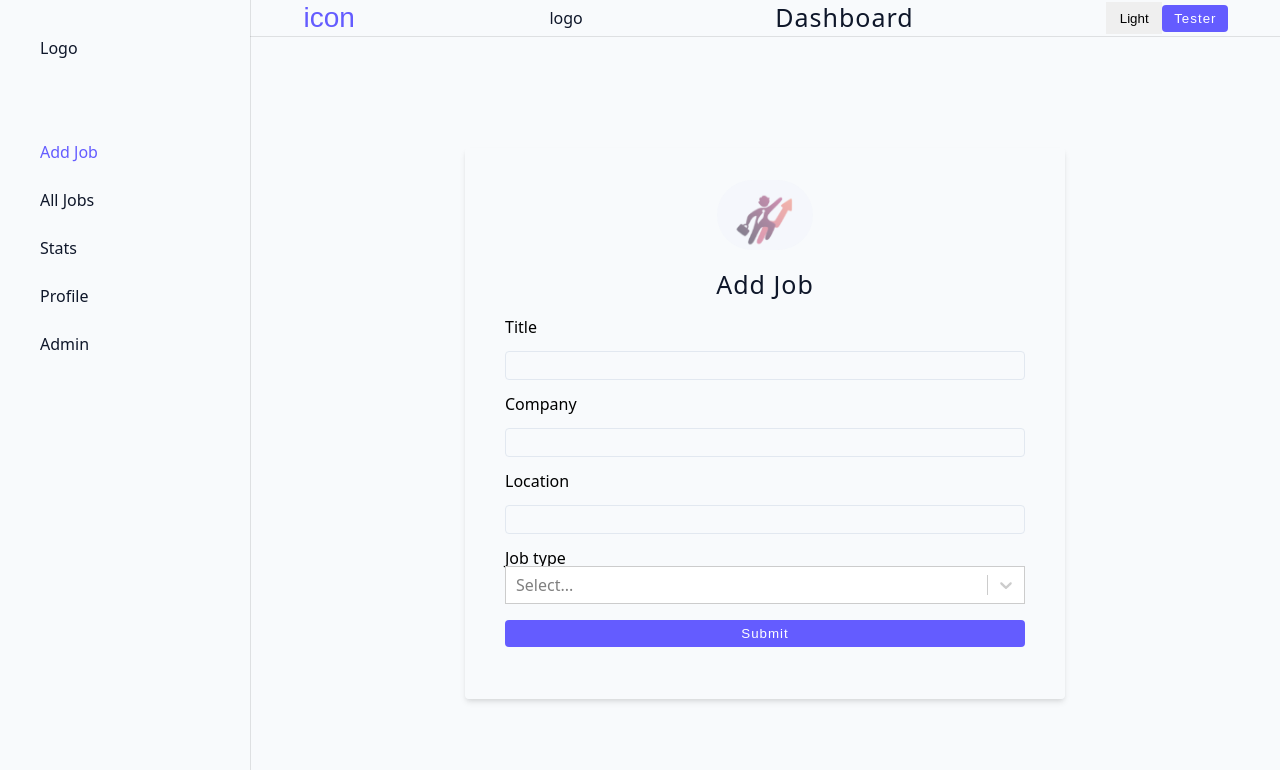
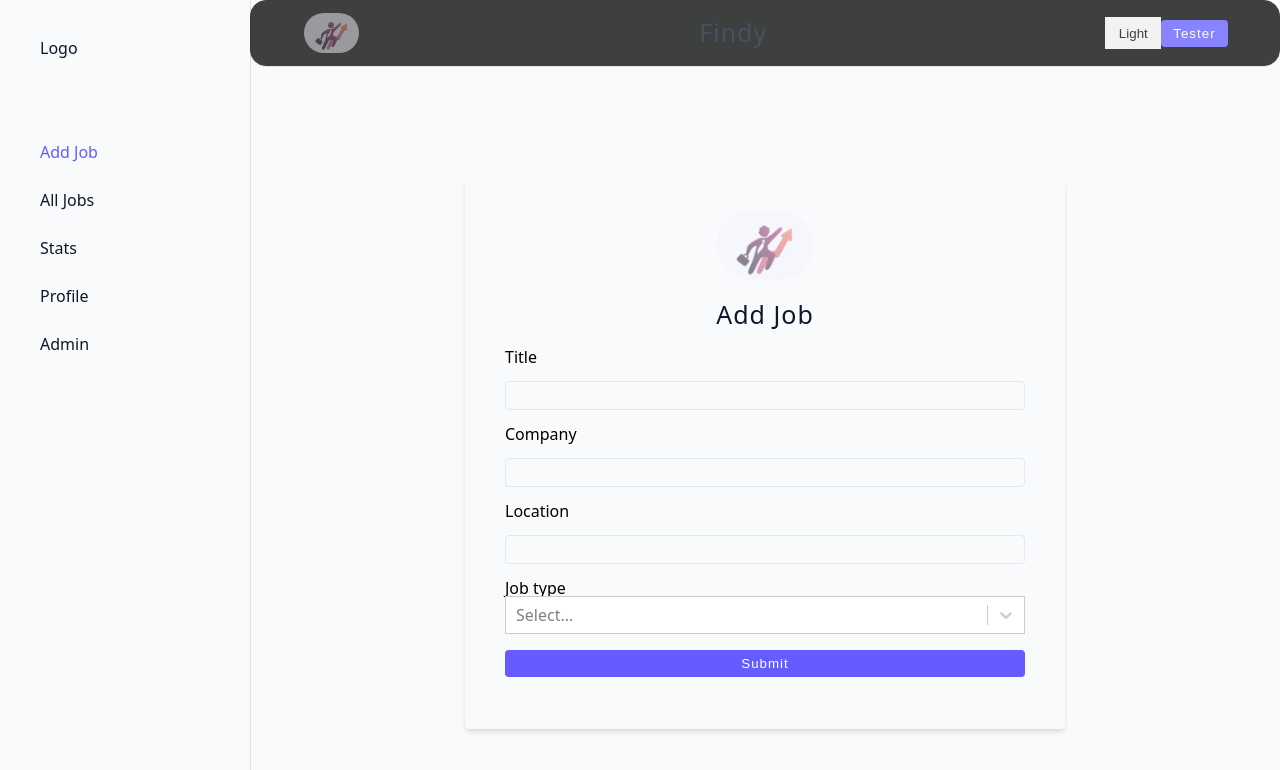
Before and after one commit to rafbar34/job-board-app, a React (Vite) app in the folder client/: page /dashboard in a window 1280 px wide. Shown: the top 770 px of the page. Built offline with nearby package versions, Linux system fonts and the light colour scheme.

Commit message:
improve top bar, font in all jobs

```diff
--- a/client/src/components/NavBar.tsx
+++ b/client/src/components/NavBar.tsx
@@ -2,6 +2,7 @@ import React from "react";
 import { NavbarWrapper } from "../css/NavBars/Navbar";
 import { Logout } from "./Logout";
 import { ThemeToggle } from "./ThemeToggle";
+import { UILogo } from ".";
 
 export const NavBar = () => {
   return (
@@ -10,10 +11,9 @@ export const NavBar = () => {
         <button
           type="button"
           className="toggle-btn">
-          icon
+          <UILogo height={40} />
         </button>
-        <div>logo</div>
-        <h4 className="logo-text">Dashboard</h4>
+        <h4 className="logo-text">Findy</h4>
         <div>
           <div className="btn-container">
             <ThemeToggle />
--- a/client/src/components/UILogo.tsx
+++ b/client/src/components/UILogo.tsx
@@ -1,10 +1,10 @@
 import React from "react";
 import logo from "../assets/logo.png";
 
-export const UILogo = () => {
+export const UILogo = ({height=70}) => {
   return (
     <img
-      height={70}
+      height={height}
       src={logo}
       className="logo"
       alt=""
--- a/client/src/css/AllJobs/ALlJobs.tsx
+++ b/client/src/css/AllJobs/ALlJobs.tsx
@@ -8,9 +8,13 @@ export const AllJobWrapper = styled.section`
     grid-column-gap: 5px;
     grid-row-gap: 5px;
   }
-
+  .scale_hover:hover{
+    scale: 1.01;
+    transition: 0.5s;
+}
 
   .job-card {
+    transition: 0.5s;
     padding: 20px;
     height: 20rem;
     background-color: gray;
--- a/client/src/css/NavBars/Navbar.tsx
+++ b/client/src/css/NavBars/Navbar.tsx
@@ -8,6 +8,8 @@ export const NavbarWrapper = styled.nav`
   justify-content: center;
   box-shadow: 0 1px 0 0 rgba(0, 0, 0, 0.1);
   background: var(--background-secendary-color);
+  border-radius: 16px;
+  padding: 10px 0px;
   .nav-center {
     display: flex;
     width: 90vw;
@@ -27,9 +29,9 @@ export const NavbarWrapper = styled.nav`
     display: none;
   }
   .logo {
-    display: flex;
-    align-items: center;
-    width: 100px;
+    display: block;
+    margin: 0 auto;
+    margin-bottom: 1.38rem;
   }
   .btn-container {
     display: flex;
@@ -38,11 +40,18 @@ export const NavbarWrapper = styled.nav`
   @media (min-width: 992px) {
     position: sticky;
     top: 0;
+    background: black;
+    opacity: 0.75;
+    z-index: 10;
+    border:1px solid black;
     .nav-center {
       width: 90%;
     }
     .logo {
-      display: none;
+      display: block;
+      margin: 0 auto;
+      height: 40;
+      width:40;
     }
     .logo-text {
       display: block;
--- a/client/src/pages/AllJobs/Alljobs.tsx
+++ b/client/src/pages/AllJobs/Alljobs.tsx
@@ -36,9 +36,9 @@ export const Alljobs = () => {
           jobs?.map((job) => {
             const date = new Date(job.updatedAt);
             return (
-              <div className="job-card">
-                <div>{job.title}</div>
-                <div>{job.jobLocation}</div>
+              <div className="job-card scale_hover">
+                <div style={{fontSize:24, color:'green'}}>{job.title}</div>
+                <div style={{}}>{job.jobLocation}</div>
                 <div>{job.jobType}</div>
                 <div>{`${date.getDate()}-${
                   date.getMonth() + 1
```
